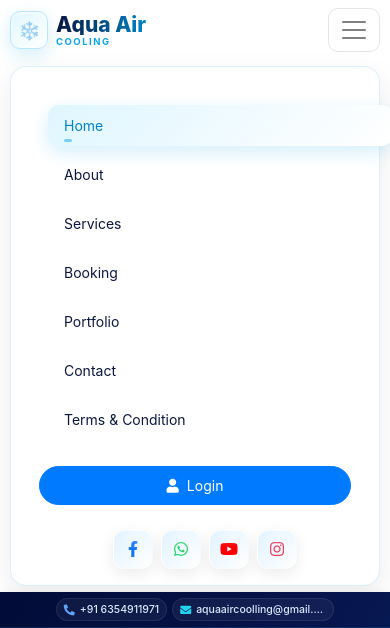
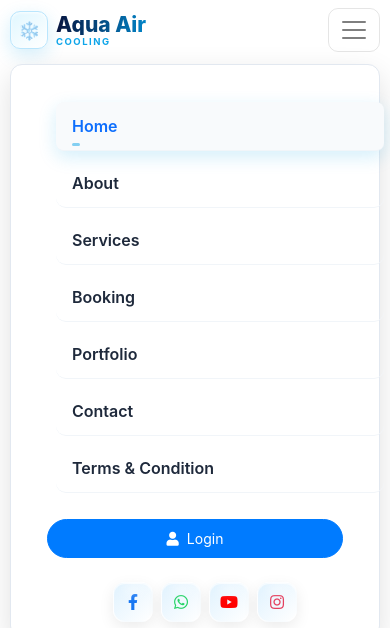
Before and after one commit to vasanimohit3-code/Aqua-Air-Cooling, a PHP site: page /index.php in a window 390 px wide, after a click that opens the changed part. Shown: the top 628 px of the page. Run offline with PHP 8.4, Linux system fonts and the light colour scheme; data comes from the database, SQL or seed files in the repository; some libraries are stand-ins or nearby versions; grey boxes are pictures that could not be loaded.

Commit message:
Fix mobile navbar toggling across all pages and add bootstrap bundle to booking.php

```diff
--- a/booking.php
+++ b/booking.php
@@ -2560,3 +2560,8 @@
 });
 </script>
 <?php endif; ?>
+
+<!-- Bootstrap Bundle JS -->
+<script src="https://cdn.jsdelivr.net/npm/bootstrap@5.0.0/dist/js/bootstrap.bundle.min.js"></script>
+</body>
+</html>
--- a/includes/navbar.php
+++ b/includes/navbar.php
@@ -229,6 +229,38 @@
 <!-- ========================================================= -->
 
 <style>
+
+/* Mobile Responsive Navbar Menu Styling */
+@media (max-width: 991.98px) {
+    #navbarCollapse.collapse.show {
+        display: block !important;
+        background: #ffffff !important;
+        padding: 15px 20px !important;
+        border-radius: 12px !important;
+        margin-top: 10px !important;
+        box-shadow: 0 10px 30px rgba(0,0,0,0.12) !important;
+        border: 1px solid #e2e8f0 !important;
+    }
+    #navbarCollapse .navbar-nav .nav-link {
+        padding: 12px 16px !important;
+        font-size: 16px !important;
+        font-weight: 600 !important;
+        color: #1e293b !important;
+        border-bottom: 1px solid #f1f5f9 !important;
+        display: block !important;
+        text-align: left !important;
+    }
+    #navbarCollapse .navbar-nav .nav-link:hover,
+    #navbarCollapse .navbar-nav .nav-link.active {
+        color: #0d6efd !important;
+        background: #f8fafc !important;
+        border-radius: 8px !important;
+    }
+    .navbar-toggler {
+        cursor: pointer;
+        z-index: 9999;
+    }
+}
 
 .login-message-overlay {
 
@@ -1150,4 +1182,37 @@
 
 });
 
+// Reliable Mobile Navbar Toggle
+document.addEventListener("DOMContentLoaded", function () {
+    const toggler = document.querySelector(".navbar-toggler");
+    const collapse = document.getElementById("navbarCollapse");
+
+    if (toggler && collapse) {
+        toggler.addEventListener("click", function (e) {
+            e.preventDefault();
+            e.stopPropagation();
+            collapse.classList.toggle("show");
+        });
+
+        // Close navbar when clicking any navigation link
+        const navLinks = collapse.querySelectorAll(".nav-link");
+        navLinks.forEach(function (link) {
+            link.addEventListener("click", function () {
+                if (window.innerWidth < 992) {
+                    collapse.classList.remove("show");
+                }
+            });
+        });
+
+        // Close navbar when tapping outside
+        document.addEventListener("click", function (e) {
+            if (window.innerWidth < 992 && collapse.classList.contains("show")) {
+                if (!collapse.contains(e.target) && !toggler.contains(e.target)) {
+                    collapse.classList.remove("show");
+                }
+            }
+        });
+    }
+});
+
 </script>
```
